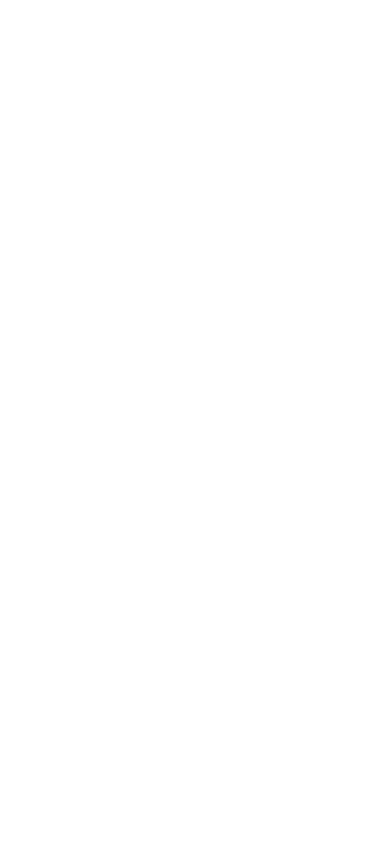
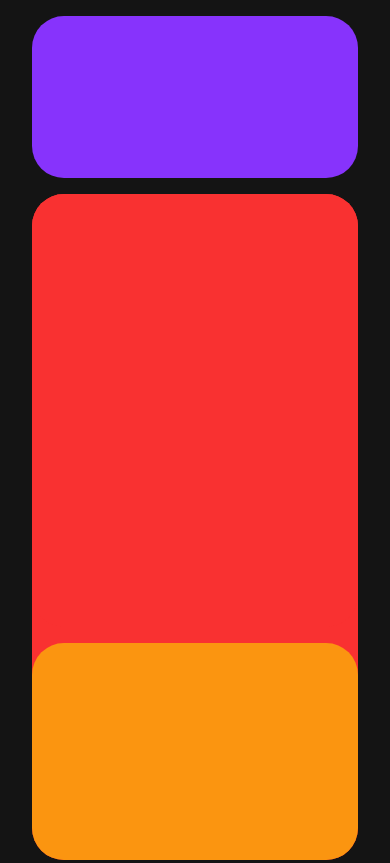
Before and after one commit to Giriraj100/Responsive-Flexbox-Layout, a plain HTML site: page index.html in a window 390 px wide. Shown: the top 863 px of the page. Drawn offline with Linux system fonts and the light colour scheme.

Commit message:
resposive flexbox

```diff
--- a/index.html
+++ b/index.html
@@ -7,6 +7,20 @@
     <link rel="stylesheet" href="style.css">
 </head>
 <body>
+    <div class="container">
+        <header></header>
+        <section>
+            <div class="col-left"></div>
+            <div class="col-right"></div>
+        </section>
+    </div>
+    <div class="container second">
+        <section>
+            <div class="col-left"></div>
+            <div class="col-right"></div>
+        </section>
 
+        <footer></footer>
+    </div>
 </body>
 </html>
--- a/style.css
+++ b/style.css
@@ -3,3 +3,56 @@
     border:0;
     box-sizing:border-box;
 }
+body,
+.container{
+  min-height:100vh;
+  background-color:#141414;
+}
+.container{
+    display:flex;
+    flex-direction:column;
+    gap:1em;
+    margin:2em 5em;
+}
+header{
+    flex:1;
+    background-color:#8733fc;
+    border-radius:2em;
+}
+section{
+    flex:4;
+    /* border:2px solid red; */
+    background-color:#f93131;
+    border-radius:2em;
+    display:flex;
+    gap:1em;
+}
+.col-left{
+    flex:2;
+    /* border:2px solid red; */
+    background-color:#f93131;
+    border-radius:2em;
+}
+.col-right{
+    flex:1;
+    background-color:#fb9510;
+    border-radius:2em;
+}
+.container.second section{
+    flex-direction:row-reverse;
+}
+footer{
+    flex:1;
+    border-radius:2em;
+    background-color:rgb(59,49,245);
+}
+@media(max-width:968px){
+    section,
+    .container .second section{
+        flex-direction:column;
+    }
+    .container{
+        margin:1em 2em;
+    }
+
+}
```
